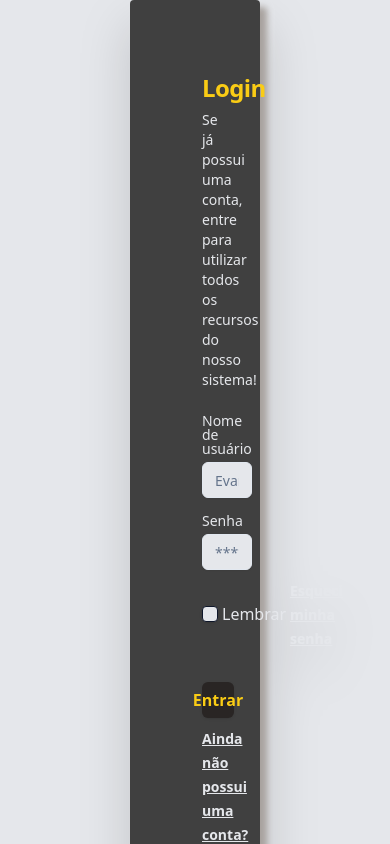
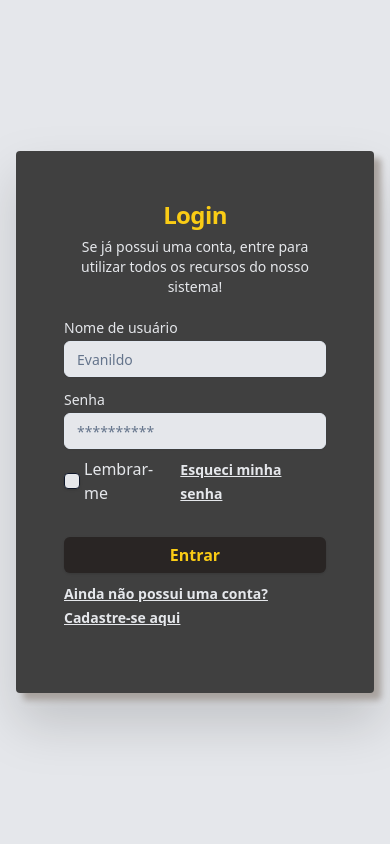
Before and after one commit to JonasFortes12/MEICash-front-end, a React (Vite) app: page /login in a window 390 px wide. Shown: the top 844 px of the page. Built offline with nearby package versions, Linux system fonts and the light colour scheme.

Commit message:
feat: turn login responsive

```diff
--- a/src/components/component/login.tsx
+++ b/src/components/component/login.tsx
@@ -51,15 +51,15 @@ function Login() {
   }
 
   return (
-    <div className="h-dvh w-dvh content-center bg-gray-200">
+    <div className="h-dvh w-dvh flex justify-center items-center bg-gray-200 p-4 sm:p-6 md:p-8">
 
-      <Card className="border-none m-auto h-fit w-2/6 bg-neutral-700 drop-shadow-2xl rounded-sm p-12 shadow-stone-400 shadow-md shadow-[7px_7px_6px_0_rgba(0,0,0,0.1)]">
+      <Card className="border-none w-full max-w-md bg-neutral-700 drop-shadow-2xl rounded-sm p-6 sm:p-8 md:p-12 shadow-stone-400 shadow-md shadow-[7px_7px_6px_0_rgba(0,0,0,0.1)]">
         <form onSubmit={handleSubmit}>
           <CardHeader>
             <CardTitle className="text-center font-bold text-2xl text-yellow-400" >
               Login
             </CardTitle>
-            <CardDescription className="text-gray-200">
+            <CardDescription className="text-gray-200 text-center">
               Se já possui uma conta, entre para utilizar todos os recursos do
               nosso sistema!
             </CardDescription>
@@ -93,7 +93,7 @@ function Login() {
               <div className="flex items-center">
                 <Checkbox className="bg-gray-200" id="check" name="check" />
                 <label className="pl-1" htmlFor="check">
-                  Lembrar
+                  Lembrar-me
                 </label>
               </div>
 
```
